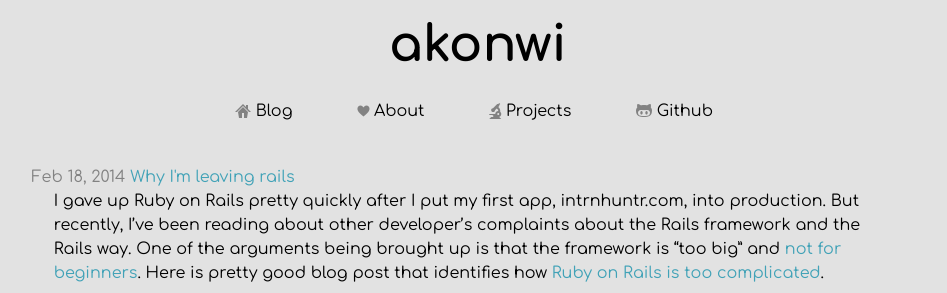
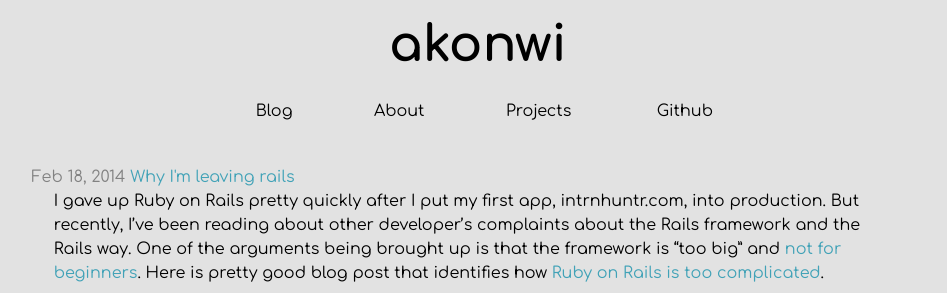
Before and after one commit to akonwi/akonwi.github.io, a Jekyll site: the page built from index.html, in a window 1280 px wide. Shown: the top 293 px of the page, without its empty margins (166-1113 px from the left). Built offline with Jekyll 4.4.1, drawn with Linux system fonts in a browser that asks for light colours.

```diff
--- a/css/styles.css
+++ b/css/styles.css
@@ -61,10 +61,18 @@
         color: #62b6c9; }
 @media(min-width: 300px) {
   .nav ul li {
-    padding: 0 5px 0 5px; } }
+    padding: 0 5px 0 5px; }
+  .nav ul li a .octicon {
+    visibility: visible;
+    height: inherit;
+  }}
 @media(min-width: 600px) {
   .nav ul li {
-    padding: 0 30px 0 30px; } }
+    padding: 0 30px 0 30px; }
+  .nav ul li a .octicon {
+    visibility: hidden;
+    height: 0;
+  }}
 /* Home */
 .posts {
   list-style-type: none; }
```
